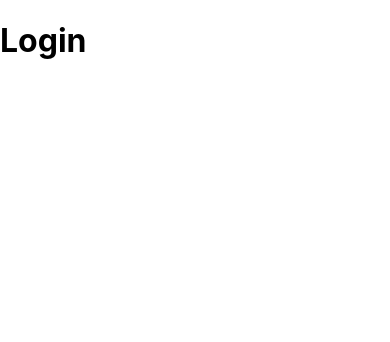
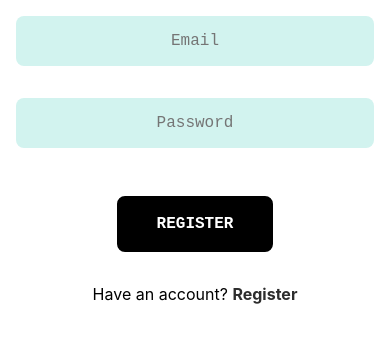
Before and after one commit to The-Four-People/Online-Examination, a React (Create React App) app in the folder client/: page /login in a window 390 px wide. Shown: the top 342 px of the page. Built offline with nearby package versions, Linux system fonts and the light colour scheme.

Commit message:
Basic login functionality done

```diff
--- a/client/src/App.css
+++ b/client/src/App.css
@@ -1,4 +1,4 @@
-.register-container{
+.main-form-container{
     height: inherit;
     display: flex;
     align-items: center;
@@ -6,20 +6,20 @@
     background-color: #fff;
 }
 
-.register-container .form-container{
+.main-form-container .form-container{
     background-color: rgba(253, 231, 171, 0.774);
     padding: 1rem;
     width: 30vw;
     border-radius:1rem;
 }
 
-.register-container .form-container .form{
+.main-form-container .form-container .form{
     text-align: center;
     display: flex;
     flex-direction: column;
     align-items: center;
 }
-.register-container .form-container .form input{
+.main-form-container .form-container .form input{
     margin: 1rem 0 1rem 0;
     padding: 1rem;
     outline: none;
@@ -33,15 +33,15 @@
     font-family: monospace;
 }
 
-.register-container .form-container .form input:focus{
+.main-form-container .form-container .form input:focus{
     border: 1px solid #000;
     background-color: #ebe8e1;
 }
-.register-container .form-container .form input[type="submit"]:hover{
+.main-form-container .form-container .form input[type="submit"]:hover{
     background-color: #fff;
     color: #000;
 }
-.register-container .form-container .form input[type="submit"]{
+.main-form-container .form-container .form input[type="submit"]{
     margin: 2rem 0 2rem 0;
     padding:1rem;
     text-transform: uppercase;
@@ -70,55 +70,55 @@
 }
 
 @media screen and (max-width:950px){
-    .register-container .form-container{
+    .main-form-container .form-container{
         width: 40vw;
     }
 
-    .register-container .form-container .form input{
+    .main-form-container .form-container .form input{
         width: 30vw;
     }
 
-    .register-container .form-container .form input[type="submit"]{
+    .main-form-container .form-container .form input[type="submit"]{
         width: 20vw;
     }
 }
 @media screen and (max-width:600px){
-    .register-container .form-container{
+    .main-form-container .form-container{
         width: 60vw;
     }
 
-    .register-container .form-container .form input{
+    .main-form-container .form-container .form input{
         width: 50vw;
     }
 
-    .register-container .form-container .form input[type="submit"]{
+    .main-form-container .form-container .form input[type="submit"]{
         width: 40vw;
     }
 }
 
 @media screen and (max-width:400px){
-    .register-container{
+    .main-form-container{
         display: block;
         width: 100%;
         overflow-y: hidden;
         background-color: #fff;
     }
-    .register-container .form-container{
+    .main-form-container .form-container{
         width: 100%;
         padding:0;
         background-color: #fff;
     }
 
-    .register-container .form-container .form{
+    .main-form-container .form-container .form{
         padding: 0 2rem;
     }
 
-    .register-container .form-container .form input{
+    .main-form-container .form-container .form input{
         width: 100%;
         background-color: #d2f3ef;
     }
 
-    .register-container .form-container .form input [type="submit"]{
+    .main-form-container .form-container .form input [type="submit"]{
         width: 40vw;
     }
 }
--- a/client/src/components/Login.js
+++ b/client/src/components/Login.js
@@ -1,11 +1,78 @@
-import React from 'react'
+import React, { useRef, useState } from 'react'
+import { Link, Redirect } from 'react-router-dom'
+
 
 export default function Login() {
     document.title = "Login | Online Examination"
+    const [success, setSuccess] = useState(false)
+    const email = useRef(null)
+    const password = useRef(null)
 
+    function handleFormSubmit(e) {
+        e.preventDefault()
+        console.log("Login.......")
+        const Email = email.current.value
+        const Password = password.current.value
+        console.log(Email, Password)
+        if (Email && Password) {
+            fetch(
+                `${process.env.REACT_APP_BASE_URI}/api/login`,
+                {
+                    method: "POST",
+                    headers: {
+                        "Content-Type": "application/json"
+                    },
+                    body: JSON.stringify({
+                        email: Email,
+                        password: Password
+                    })
+                }
+            )
+                .then((data, err) => {
+                    if (data) {
+                        return data.json()
+                    } else {
+                        console.log(err)
+                    }
+                })
+                .then(data => {
+                    console.log(data)
+                    if(data.ok === true){
+                        setSuccess(true)
+                    }
+                })
+                .catch(err => {
+                    console.log(err)
+                })
+        }
+    }
     return (
-        <div>
-            <h1>Login</h1>
+        <div className='main-form-container'>
+            <div className="form-container">
+                <form className="form" onSubmit={handleFormSubmit}>
+                    <input
+                        name="email"
+                        type="email"
+                        placeholder="Email"
+                        ref={email}
+                        required />
+
+                    <input
+                        name="password"
+                        type="password"
+                        placeholder="Password"
+                        required
+                        minLength="5"
+                        maxLength="20"
+                        ref={password}
+                    // pattern="^(?=.*[A-Za-z])(?=.*\d)(?=.*[@$!%*#?&])[A-Za-z\d@$!%*#?&]{8,}$"
+                    />
+
+                    <input type="submit" value="Register" />
+                    <p className="reg-login">Have an account? <Link className="reg-login-link" to="/register">Register</Link></p>
+                </form>
+            </div>
+            {success && <Redirect push to="/"/>}
         </div>
     )
 }
--- a/client/src/components/Register.js
+++ b/client/src/components/Register.js
@@ -51,7 +51,7 @@ export default function Register() {
     }
 
     return (
-        <div className='register-container'>
+        <div className='main-form-container'>
             <div className="form-container">
                 <form className="form" onSubmit={handleFormSubmit}>
                     <input
```
